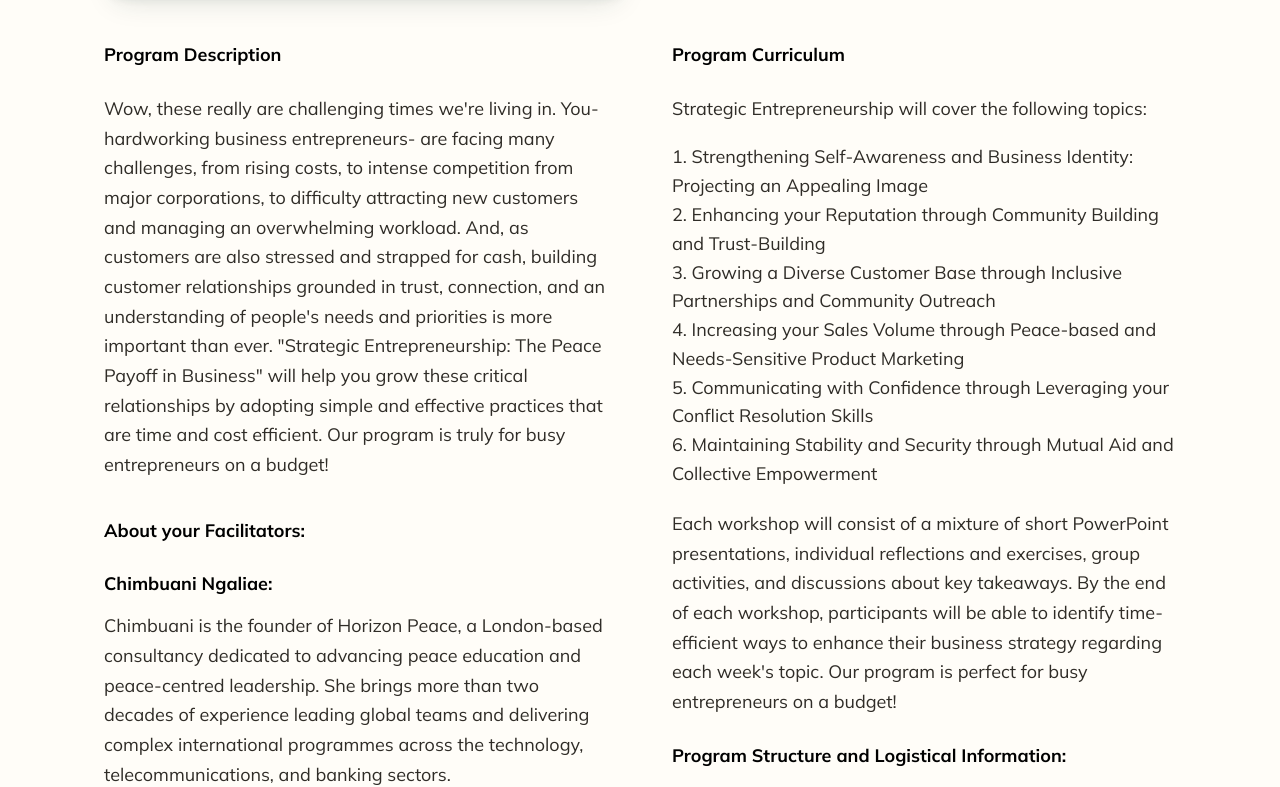
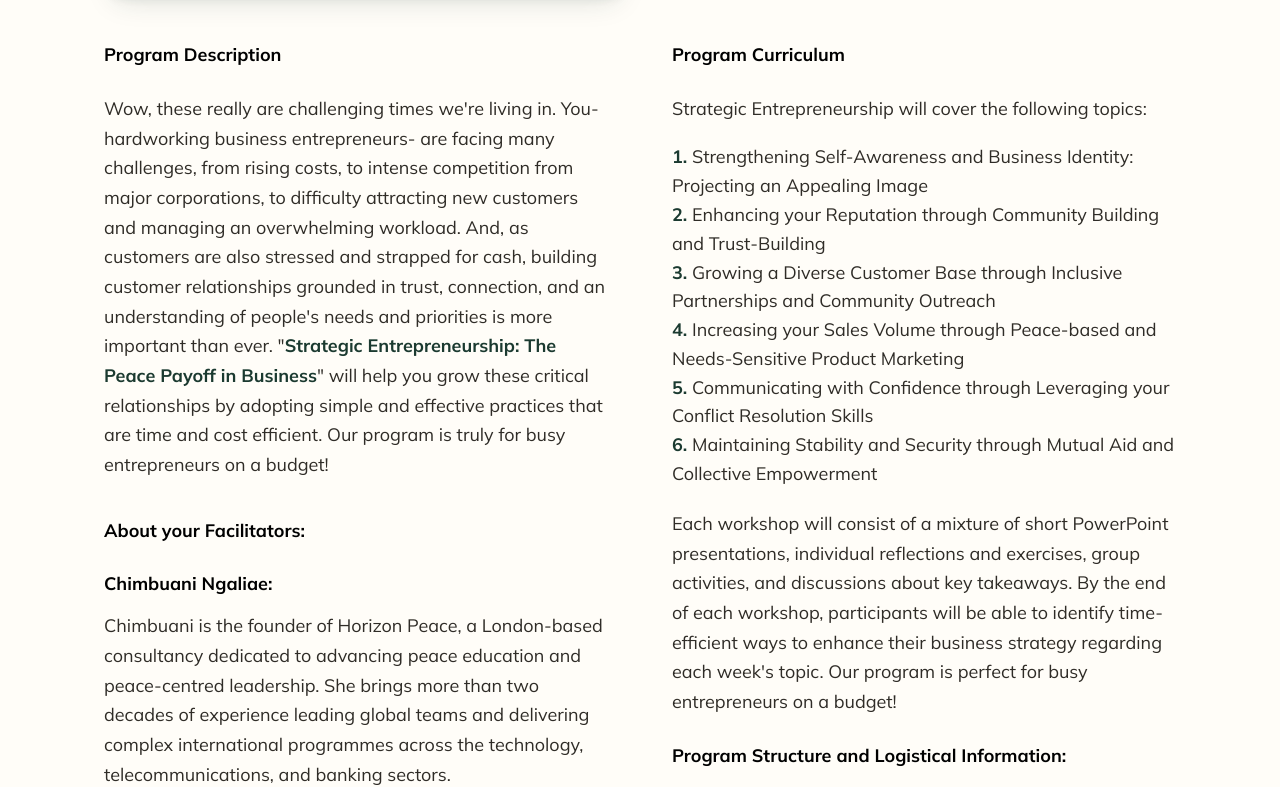
Before and after one commit to HSQ0503/annes-haven, a Next.js app: page /strategic-entrepreneurship in a window 1280 px wide. Shown: the part 1255-2042 px from the top of the page. Built offline with nearby package versions, Linux system fonts and the light colour scheme; no server answers; the database is empty.

Commit message:
Bold SE title in description and curriculum number markers

```diff
--- a/app/strategic-entrepreneurship/page.tsx
+++ b/app/strategic-entrepreneurship/page.tsx
@@ -17,6 +17,20 @@ const PROGRAM_FLYER =
   "/images/current-programs/strategic-entrepreneurship-peace-payoff.jpg";
 const FACILITATORS_FLYER =
   "/images/current-programs/strategic-entrepreneurship-program-facilitators.png";
+
+
+function renderBlurbWithBoldTitle(blurb: string) {
+  const phrase = "Strategic Entrepreneurship: The Peace Payoff in Business";
+  if (!blurb.includes(phrase)) return blurb;
+  return blurb.split(phrase).flatMap((part, index) =>
+    index === 0
+      ? [part]
+      : [
+          <strong key={`title-${index}`}>{phrase}</strong>,
+          part,
+        ],
+  );
+}
 
 export const metadata: Metadata = {
   title: PROGRAM_TITLE,
@@ -85,7 +99,7 @@ export default async function StrategicEntrepreneurshipPage() {
           <div className="split" style={{ alignItems: "start" }}>
             <div>
               <strong style={{ color: "#000" }}>Program Description</strong>
-              <p style={{ marginTop: 24 }}>{blurb}</p>
+              <p style={{ marginTop: 24 }}>{renderBlurbWithBoldTitle(blurb)}</p>
 
               <strong style={{ color: "#000", display: "block", marginTop: 36 }}>
                 About your Facilitators:
@@ -143,39 +157,40 @@ export default async function StrategicEntrepreneurshipPage() {
               <p style={{ marginTop: 24 }}>
                 Strategic Entrepreneurship will cover the following topics:
               </p>
-              <ol
+              <ul
                 style={{
                   marginTop: 12,
                   paddingLeft: 0,
                   lineHeight: 1.6,
                   listStyleType: "none",
+                  listStyle: "none",
                 }}
               >
                 <li>
-                  1. Strengthening Self-Awareness and Business Identity: Projecting an
-                  Appealing Image
+                  <strong>1.</strong> Strengthening Self-Awareness and Business Identity:
+                  Projecting an Appealing Image
                 </li>
                 <li>
-                  2. Enhancing your Reputation through Community Building and
-                  Trust-Building
+                  <strong>2.</strong> Enhancing your Reputation through Community Building
+                  and Trust-Building
                 </li>
                 <li>
-                  3. Growing a Diverse Customer Base through Inclusive Partnerships and
-                  Community Outreach
+                  <strong>3.</strong> Growing a Diverse Customer Base through Inclusive
+                  Partnerships and Community Outreach
                 </li>
                 <li>
-                  4. Increasing your Sales Volume through Peace-based and Needs-Sensitive
-                  Product Marketing
+                  <strong>4.</strong> Increasing your Sales Volume through Peace-based and
+                  Needs-Sensitive Product Marketing
                 </li>
                 <li>
-                  5. Communicating with Confidence through Leveraging your Conflict
-                  Resolution Skills
+                  <strong>5.</strong> Communicating with Confidence through Leveraging your
+                  Conflict Resolution Skills
                 </li>
                 <li>
-                  6. Maintaining Stability and Security through Mutual Aid and Collective
-                  Empowerment
+                  <strong>6.</strong> Maintaining Stability and Security through Mutual Aid
+                  and Collective Empowerment
                 </li>
-              </ol>
+              </ul>
               <p style={{ marginTop: 20 }}>
                 Each workshop will consist of a mixture of short PowerPoint
                 presentations, individual reflections and exercises, group activities,
```
